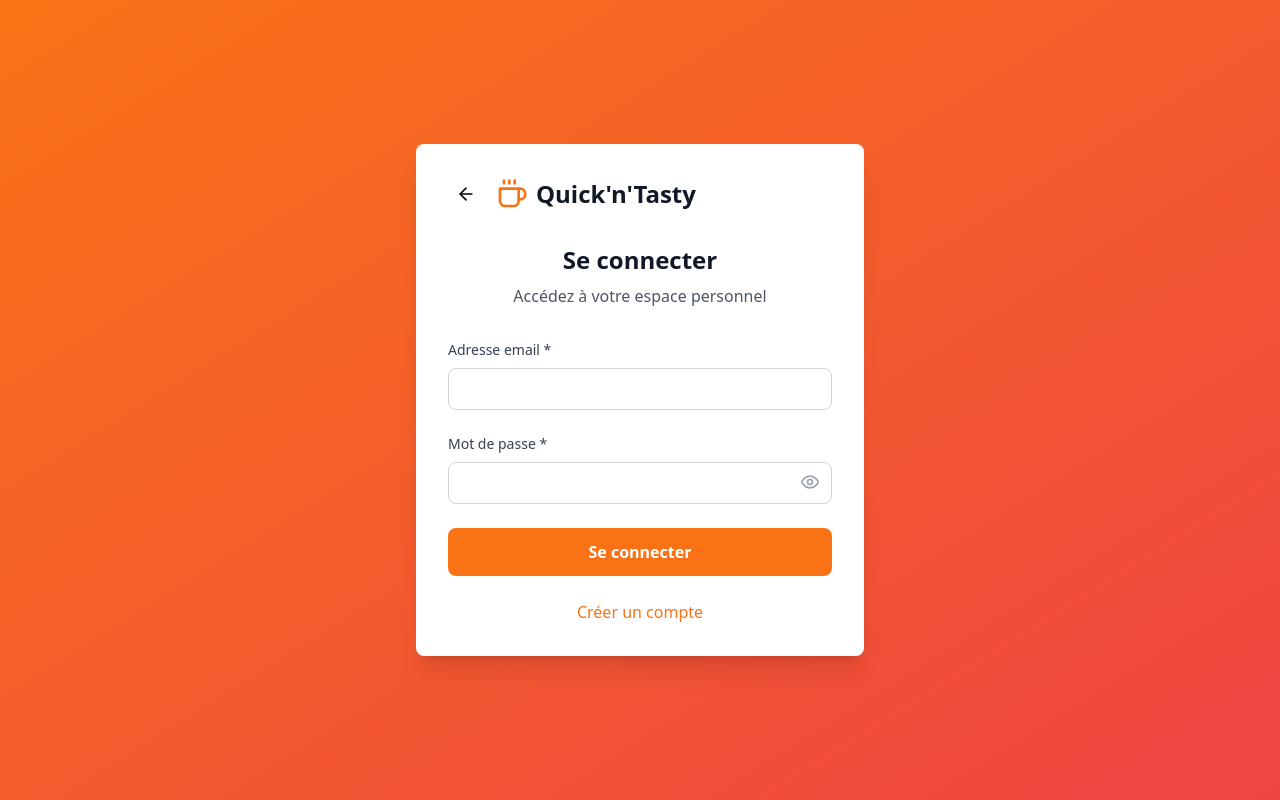
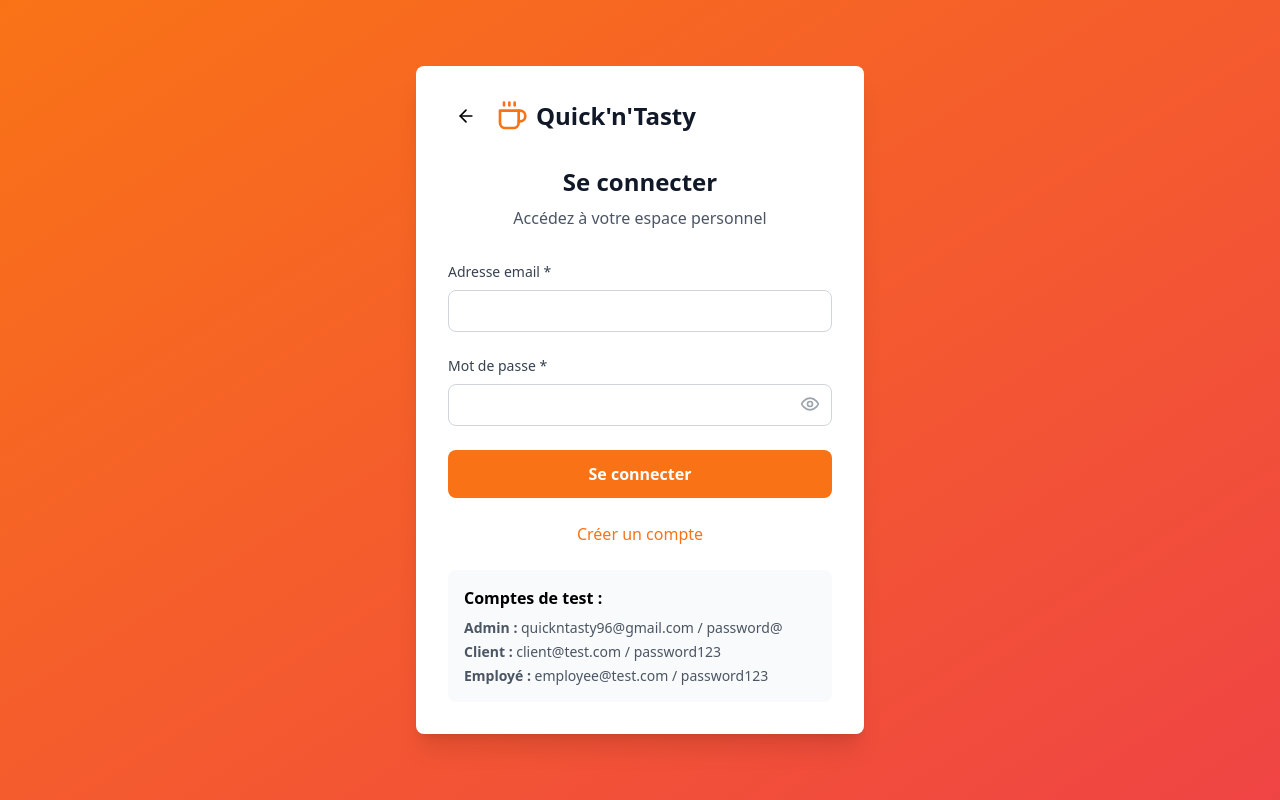
Before and after one commit to papameissa/QuicknTasty, a React (Vite) app: page / in a window 1280 px wide. Both pictures are taken after a click on the button "Se connecter". Built offline with nearby package versions, Linux system fonts and the light colour scheme; no server answers; the database is empty.

Commit message:
Show test accounts on login page
Added test account information display for login page.

```diff
--- a/src/pages/LoginPage.tsx
+++ b/src/pages/LoginPage.tsx
@@ -183,6 +183,7 @@ const LoginPage: React.FC<LoginPageProps> = ({ onBack }) => {
                 required
                 value={formData.password}
                 onChange={handleChange}
+                autoComplete="new-password"
                 className="w-full px-3 py-2 border border-gray-300 rounded-lg focus:outline-none focus:ring-2 focus:ring-orange-500 focus:border-transparent pr-10"
               />
               <button
@@ -213,7 +214,16 @@ const LoginPage: React.FC<LoginPageProps> = ({ onBack }) => {
           </button>
         </div>
 
-
+        {isLogin && (
+          <div className="mt-6 p-4 bg-gray-50 rounded-lg">
+            <h3 className="font-semibold mb-2">Comptes de test :</h3>
+            <div className="text-sm text-gray-600 space-y-1">
+              <p><strong>Admin :</strong> quickntasty96@gmail.com / password@</p>
+              <p><strong>Client :</strong> client@test.com / password123</p>
+              <p><strong>Employé :</strong> employee@test.com / password123</p>
+            </div>
+          </div>
+        )}
       </div>
     </div>
   );
```
